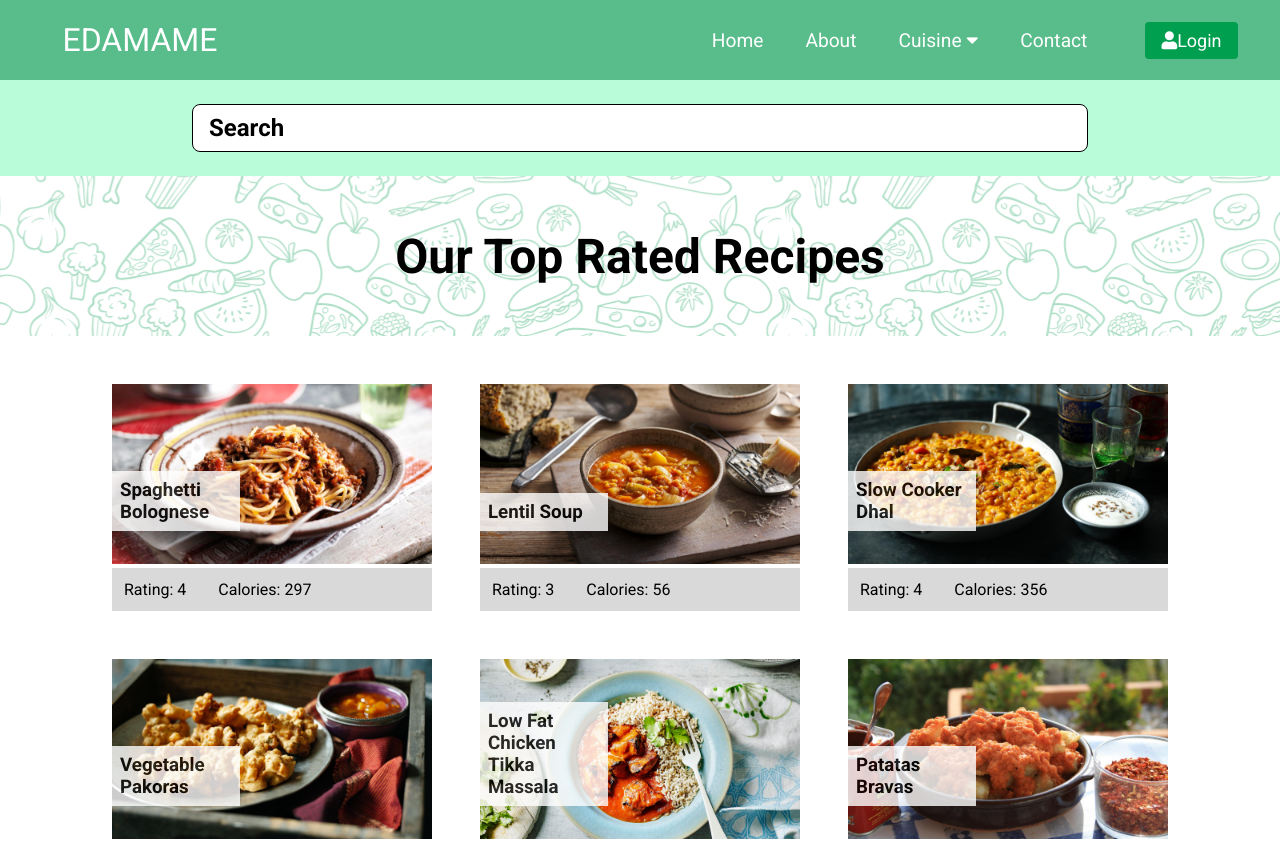
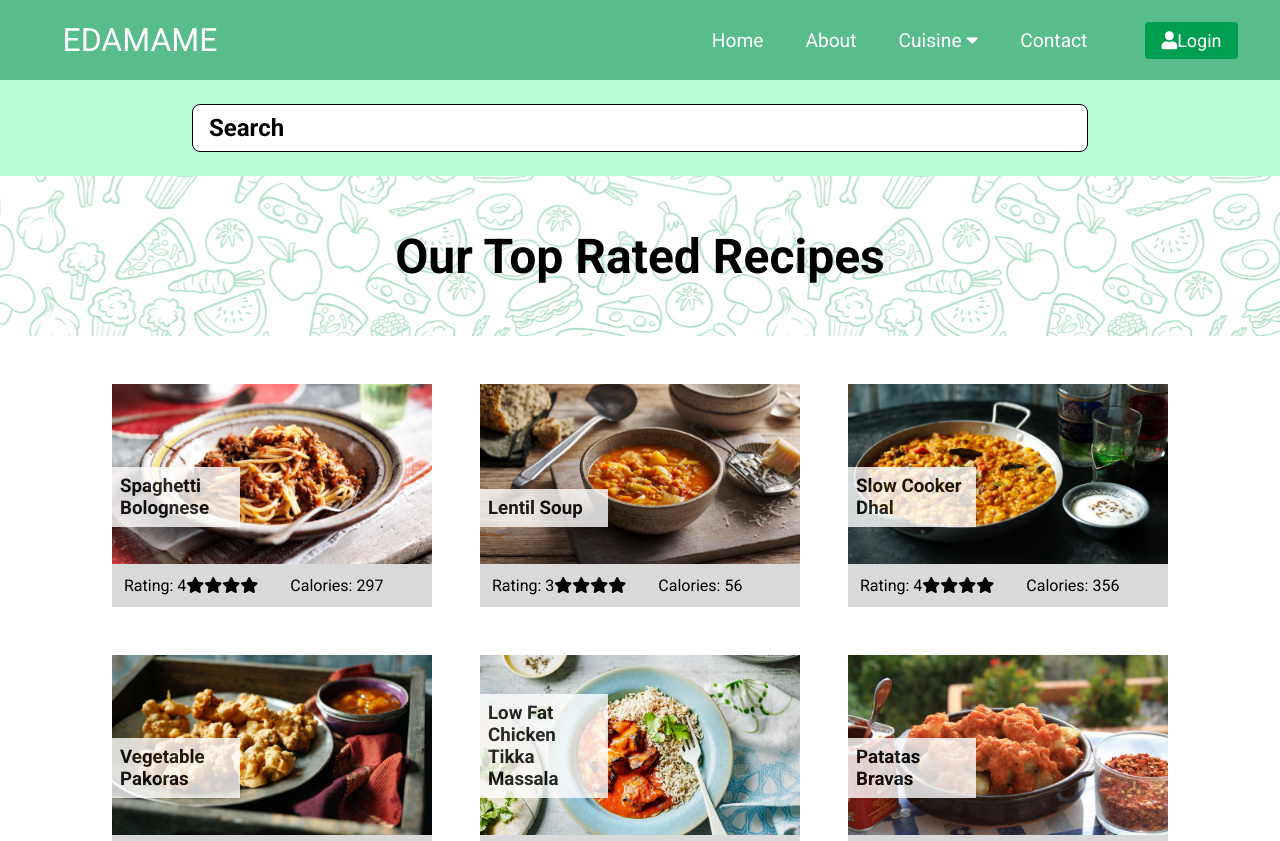
Before and after one commit to sreadytocode/Recipe_Generator_FrontEnd, a React (Create React App) app: page / in a window 1280 px wide. Shown: the top 841 px of the page. Built offline with nearby package versions, Linux system fonts and the light colour scheme.

Commit message:
fixed spacing issue btween recipe image and rating bar, added star ratings. Need to work out how to display stars based on rating

```diff
--- a/src/components/recipes/Recipe.js
+++ b/src/components/recipes/Recipe.js
@@ -4,7 +4,6 @@ import styled from "styled-components";
 //Box to conatain all recipe information
 const RecipeCard = styled.div`
   width: 20rem;
-  justify-content: center;
   position: relative;
 `;
 
@@ -25,6 +24,7 @@ const RecipeTitle = styled.h3`
 //Set the width of the image to take up 100% of it's container
 const RecipeImage = styled.img`
   width: 100%;
+  display: flex;
 `;
 const RecipeInfoContainer = styled.div`
   background-color: #d9d9d9;
@@ -39,12 +39,19 @@ const Recipe = ({ recipe }) => {
       <RecipeTitleContainer>
         <RecipeTitle>{recipe.name}</RecipeTitle>
       </RecipeTitleContainer>
+
       <RecipeImage
         src={require("../../dummyData/recipe_images/" + recipe.image)}
         alt="recipe"
       />
       <RecipeInfoContainer>
-        <p>Rating: {recipe.rating}</p>
+        <p>
+          Rating: {recipe.rating}
+          <i className="fas fa-sharp fa-solid fa-star"></i>
+          <i className="fas fa-sharp fa-solid fa-star"></i>
+          <i className="fas fa-sharp fa-solid fa-star"></i>
+          <i className="fas fa-sharp fa-solid fa-star"></i>
+        </p>
         <p>Calories: {recipe.calories}</p>
       </RecipeInfoContainer>
     </RecipeCard>
--- a/src/components/recipes/RecipesList.js
+++ b/src/components/recipes/RecipesList.js
@@ -4,11 +4,7 @@ import styled from "styled-components";
 
 const RecipesList = ({ recipes }) => {
   const recipeComponents = recipes.map((recipe) => {
-    return (
-      <div key={recipe.id}>
-        <Recipe recipe={recipe} />
-      </div>
-    );
+    return <Recipe key={recipe.id} recipe={recipe} />;
   });
 
   return <>{recipeComponents}</>;
```
